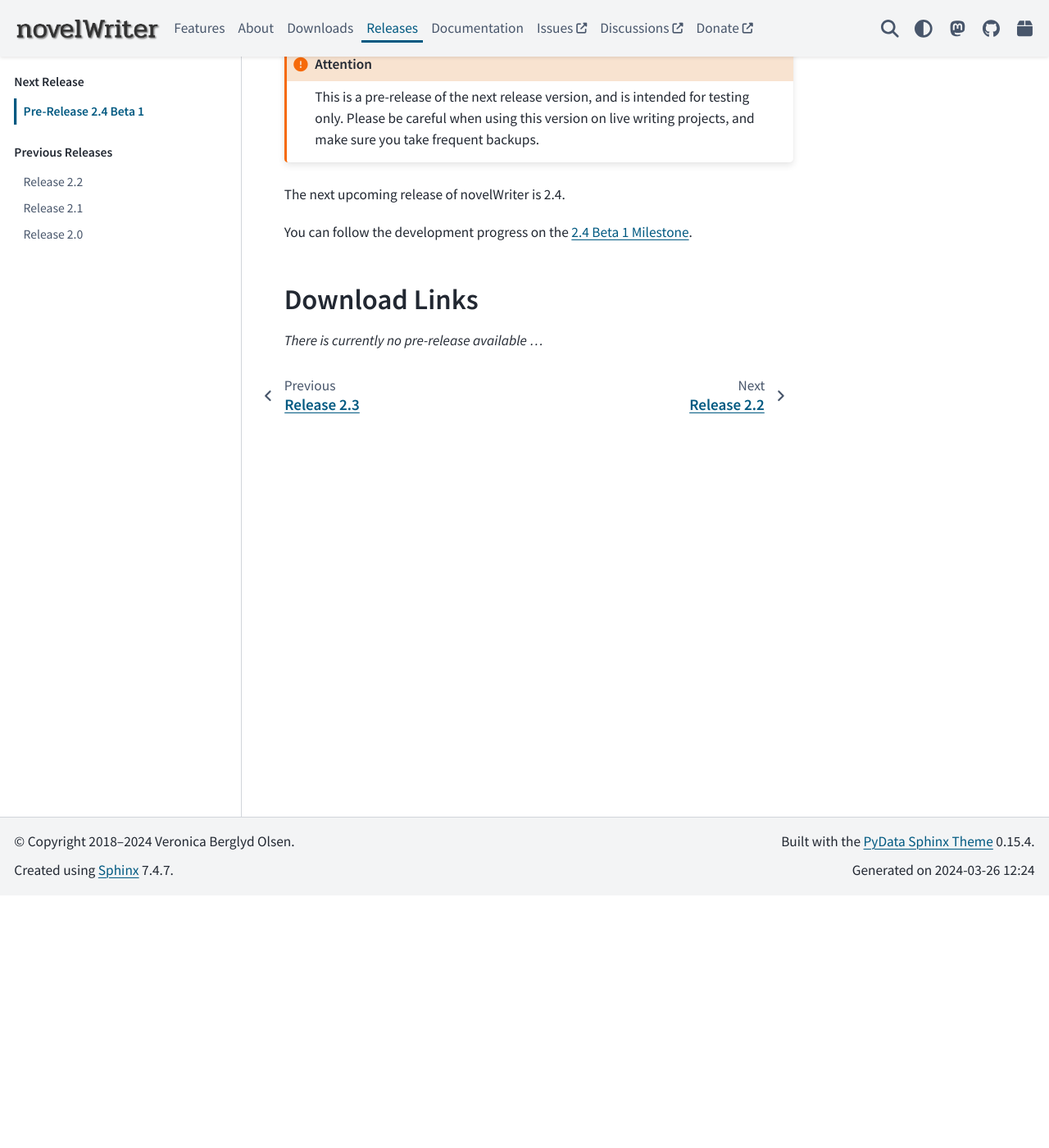
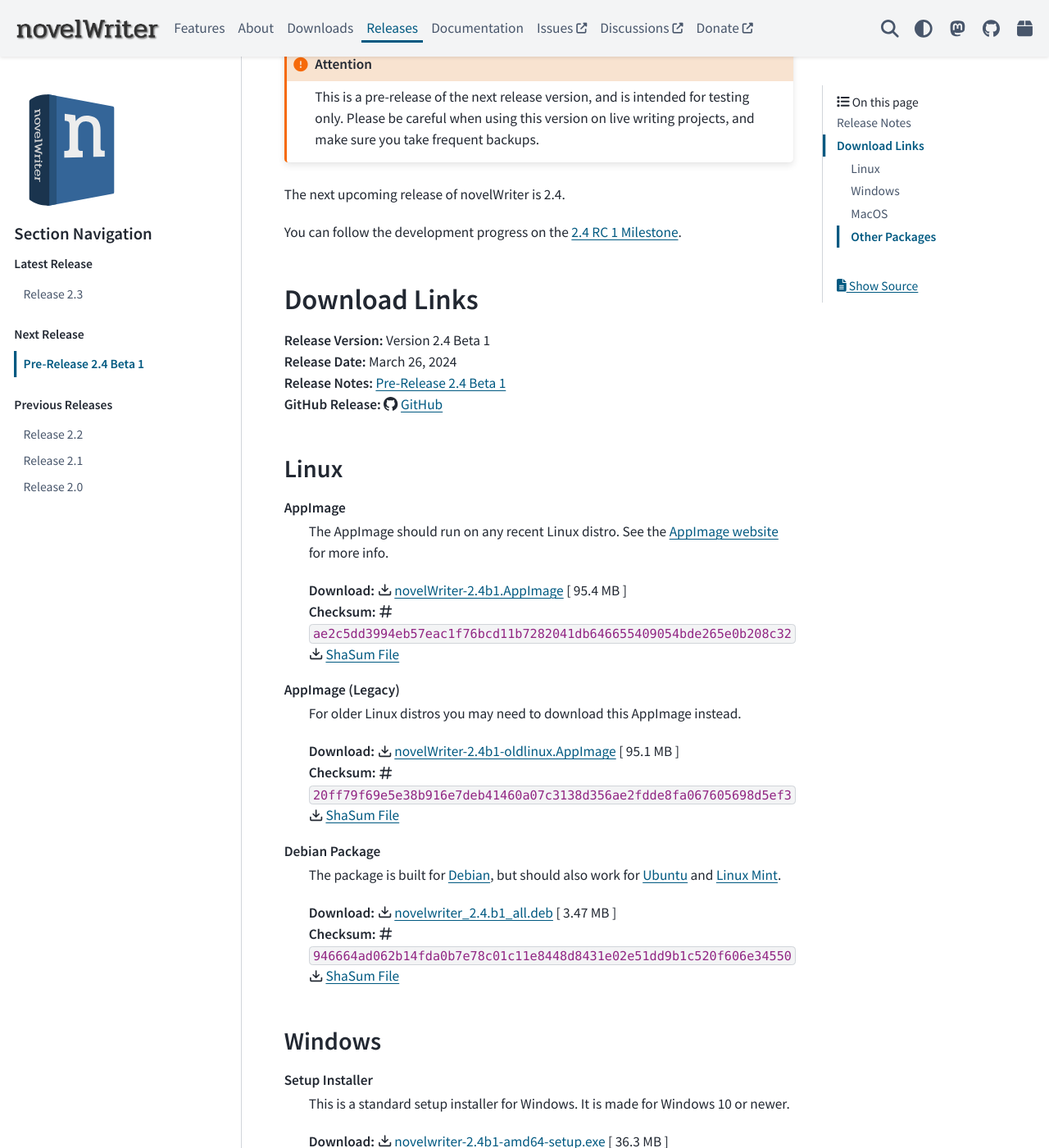
Before and after one commit to vkbo/novelWriter.io, a Sphinx documentation site: the page built from source/releases/release_2_4.rst, in a window 1280 px wide and 1400 px high, scrolled down 308 px. Shown: the whole window at 82% size. Built offline with Sphinx 7.4.7 and the PyData theme 0.15.4, drawn with Linux system fonts in a browser that asks for light colours; some of the changed text lies outside the part shown.

Commit message:
Release 2.4 Beta 1

```diff
--- a/source/generated/download_pre_release.rst
+++ b/source/generated/download_pre_release.rst
@@ -1 +1,67 @@
-*There is currently no pre-release available ...*
+.. _AppImage website: https://appimage.org/
+.. _Ubuntu: https://ubuntu.com/
+.. _Debian: https://www.debian.org/
+.. _Linux Mint: https://linuxmint.com/
+.. _novelWriter Repository: https://github.com/vkbo/novelWriter/
+
+| **Release Version:** Version 2.4 Beta 1
+| **Release Date:** March 26, 2024
+| **Release Notes:** :ref:`main_release_2_4`
+| **GitHub Release:** :octicon:`mark-github` `GitHub <https://github.com/vkbo/novelWriter/releases/tag/v2.4b1>`__
+
+Linux
+-----
+
+**AppImage**
+   The AppImage should run on any recent Linux distro. See the `AppImage website`_ for more info.
+
+   | **Download:** :octicon:`download` `novelWriter-2.4b1.AppImage <https://github.com/vkbo/novelWriter/releases/download/v2.4b1/novelWriter-2.4b1.AppImage>`__ [ 95.4 MB ]
+   | **Checksum:** :octicon:`hash` ``ae2c5dd3994eb57eac1f76bcd11b7282041db646655409054bde265e0b208c32`` :octicon:`download` `ShaSum File <https://github.com/vkbo/novelWriter/releases/download/v2.4b1/novelWriter-2.4b1.AppImage.sha256>`__
+
+**AppImage (Legacy)**
+   For older Linux distros you may need to download this AppImage instead.
+
+   | **Download:** :octicon:`download` `novelWriter-2.4b1-oldlinux.AppImage <https://github.com/vkbo/novelWriter/releases/download/v2.4b1/novelWriter-2.4b1-oldlinux.AppImage>`__ [ 95.1 MB ]
+   | **Checksum:** :octicon:`hash` ``20ff79f69e5e38b916e7deb41460a07c3138d356ae2fdde8fa067605698d5ef3`` :octicon:`download` `ShaSum File <https://github.com/vkbo/novelWriter/releases/download/v2.4b1/novelWriter-2.4b1-oldlinux.AppImage.sha256>`__
+
+**Debian Package**
+   The package is built for Debian_, but should also work for Ubuntu_ and `Linux Mint`_.
+
+   | **Download:** :octicon:`download` `novelwriter_2.4.b1_all.deb <https://github.com/vkbo/novelWriter/releases/download/v2.4b1/novelwriter_2.4.b1_all.deb>`__ [ 3.47 MB ]
+   | **Checksum:** :octicon:`hash` ``946664ad062b14fda0b7e78c01c11e8448d8431e02e51dd9b1c520f606e34550`` :octicon:`download` `ShaSum File <https://github.com/vkbo/novelWriter/releases/download/v2.4b1/novelwriter_2.4.b1_all.deb.sha256>`__
+
+
+Windows
+-------
+
+**Setup Installer**
+   This is a standard setup installer for Windows. It is made for Windows 10 or newer.
+
+   | **Download:** :octicon:`download` `novelwriter-2.4b1-amd64-setup.exe <https://github.com/vkbo/novelWriter/releases/download/v2.4b1/novelwriter-2.4b1-amd64-setup.exe>`__ [ 36.3 MB ]
+   | **Checksum:** :octicon:`hash` ``d1ca1c45efddd3098be686bea6358204415593d22bb380d971720b89b129ab8a`` :octicon:`download` `ShaSum File <https://github.com/vkbo/novelWriter/releases/download/v2.4b1/novelwriter-2.4b1-amd64-setup.exe.sha256>`__
+
+
+MacOS
+-----
+
+**DMG Image**
+   This is a DMG image for MacOS, and should work on at least MacOS 12 or higher.
+
+   | **Download:** :octicon:`download` `novelWriter-2.4b1.dmg <https://github.com/vkbo/novelWriter/releases/download/v2.4b1/novelWriter-2.4b1.dmg>`__ [ 92.4 MB ]
+   | **Checksum:** :octicon:`hash` ``4ae5776115c5c354bc174dd5df066e892cd83f209604de48026eaca9d1d4210a`` :octicon:`download` `ShaSum File <https://github.com/vkbo/novelWriter/releases/download/v2.4b1/novelWriter-2.4b1.dmg.sha256>`__
+
+
+Other Packages
+--------------
+
+**Python Wheel**
+   The Wheel package can be installed with ``pip install <file_path>``.
+
+   | **Download:** :octicon:`download` `novelWriter-2.4b1-py3-none-any.whl <https://github.com/vkbo/novelWriter/releases/download/v2.4b1/novelWriter-2.4b1-py3-none-any.whl>`__ [ 3.92 MB ]
+   | **Checksum:** :octicon:`hash` ``3303b70d918c4d61db5ae165885ffc2207453d7b403f8c2510162981e1848be1`` :octicon:`download` `ShaSum File <https://github.com/vkbo/novelWriter/releases/download/v2.4b1/novelWriter-2.4b1-py3-none-any.whl.sha256>`__
+
+**Source Code**
+The source code packages are archived files of the entire source code. See also the `novelWriter Repository`_.
+
+| **Download:** :octicon:`download` `novelWriter-2.4b1.zip <https://api.github.com/repos/vkbo/novelWriter/zipball/v2.4b1>`__
+| **Download:** :octicon:`download` `novelWriter-2.4b1.tar.gz <https://api.github.com/repos/vkbo/novelWriter/tarball/v2.4b1>`__
--- a/source/releases/release_2_4.rst
+++ b/source/releases/release_2_4.rst
@@ -4,7 +4,7 @@
 Pre-Release 2.4 Beta 1
 **********************
 
-| **Release Date:** Not Released
+| **Release Date:** March 26, 2024
 
 Release Notes
 =============
@@ -16,7 +16,7 @@
 
 The next upcoming release of novelWriter is 2.4.
 
-You can follow the development progress on the `2.4 Beta 1 Milestone <https://github.com/vkbo/novelWriter/milestone/70>`__.
+You can follow the development progress on the `2.4 RC 1 Milestone <https://github.com/vkbo/novelWriter/milestone/76>`__.
 
 Download Links
 ==============
```
